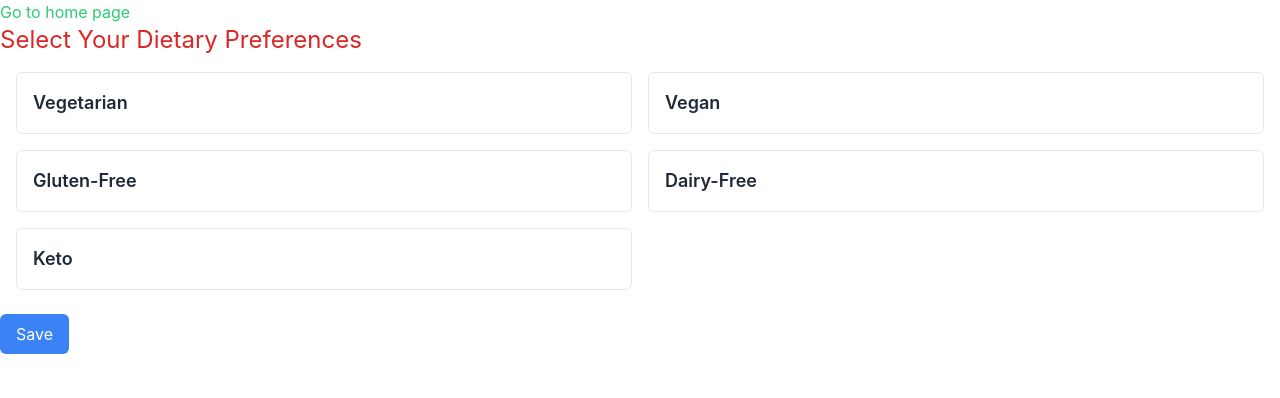
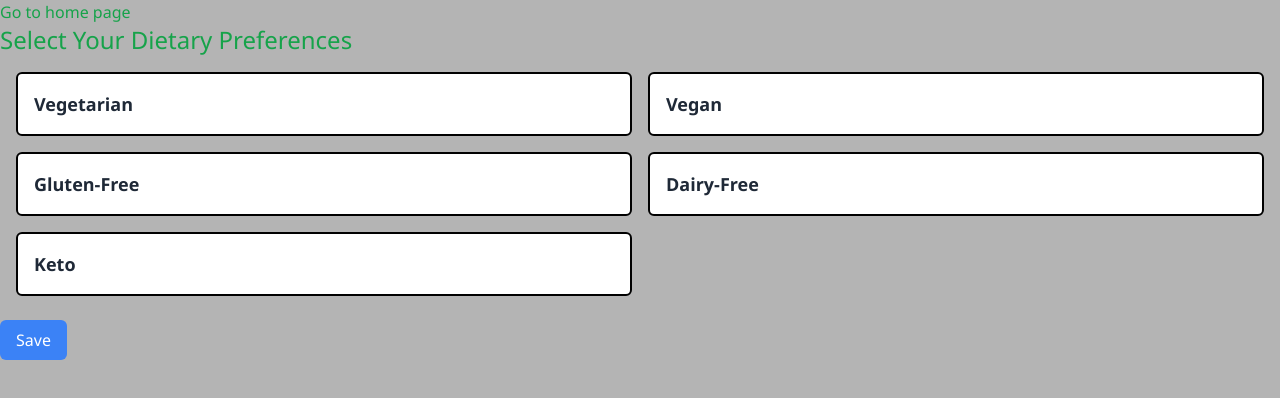
Before and after one commit to MGreizis/fridge-planner, a SvelteKit app: page /preferences in a window 1280 px wide. Shown: the top 398 px of the page. Built offline with nearby package versions, Linux system fonts and the light colour scheme.

Commit message:
diet preferences now also work (+ some tw stuff)

```diff
--- a/src/lib/DietPreferences.svelte
+++ b/src/lib/DietPreferences.svelte
@@ -14,10 +14,11 @@
   }
 
   async function savePreferences() {
-    const selectedPreferences = dietaryPreferences
-      .filter((preference) => preference.selected)
-      .map((preference) => preference.name);
-      console.log("Selected preferences:", selectedPreferences);
+    const selectedPreferences = dietaryPreferences.map((preference) => ({
+      name: preference.name,
+      selected: preference.selected,
+    }));
+    console.log("Selected preferences:", selectedPreferences);
 
     try {
       await invoke("save_dietary_preferences", { preferences: JSON.stringify(selectedPreferences) });
@@ -29,15 +30,15 @@
 
 <main>
   <a href="/">
-    <button class="border-1 border-black rounded-md hover-bg-green-600">Go to home page</button>
+    <button class="border-1 border-black rounded-md hover:bg-slate-500">Go to home page</button>
   </a>
 
   <form>
-    <h2 class="text-2xl mb-4 text-red-600">Select Your Dietary Preferences</h2>
+    <h2 class="text-2xl mb-4 text-green-600">Select Your Dietary Preferences</h2>
     <div class="grid grid-cols-2 gap-4 mx-4">
       {#each dietaryPreferences as preference, index (preference.name)}
       <div
-        class="bg-white p-4 border border-gray-200 rounded-md cursor-pointer hover-bg-blue-100"
+        class="bg-white p-4 border-2 border-black rounded-md cursor-pointer hover:bg-blue-100"
         class:bg-blue-100={preference.selected}
         on:click={() => togglePreference(index)}
       >
--- a/src/lib/Onboarding.svelte
+++ b/src/lib/Onboarding.svelte
@@ -28,7 +28,7 @@
 
 <main>
   <a href="/">
-    <button class="border-1 border-black rounded-md hover:bg-green-600">Go to home page</button>
+    <button class="border-1 border-black rounded-md hover:bg-slate-500">Go to home page</button>
   </a>
 
   <form>
@@ -36,7 +36,7 @@
     <div class="grid grid-cols-2 gap-4 mx-4">
       {#each appliances as appliance, index (appliance.name)}
       <div
-        class="bg-white p-4 border border-gray-200 rounded-md cursor-pointer hover:bg-blue-100"
+        class="bg-white p-4 border-2 border-black rounded-md cursor-pointer hover:bg-blue-100"
         class:bg-blue-100={appliance.checked}
         on:click={() => toggleAppliance(index)}
       >
--- a/src/routes/+layout.svelte
+++ b/src/routes/+layout.svelte
@@ -6,16 +6,18 @@
 
 <style lang="postcss">
   :global(html) {
-    font-family: "Inter", sans-serif;
+    /* font-family: "Inter", sans-serif; */
+    font-family:'Segoe UI', Tahoma, Geneva, Verdana, sans-serif;
     font-size: 16px;
     font-weight: 400;
     line-height: 1.5;
     color: #1f2937;
     -webkit-font-smoothing: antialiased;
     -moz-osx-font-smoothing: grayscale;
+    background: rgb(180, 180, 180);
   }
   :global(a) {
-    color: #2ECC71;
+    color: rgb(22 163 74);
     text-decoration: none;
     &:hover {
       text-decoration: underline;
--- a/src/routes/+page.svelte
+++ b/src/routes/+page.svelte
@@ -1,9 +1,9 @@
-<h1>Welcome to SvelteKit</h1>
+<h1 class="text-2xl">Welcome to SvelteKit</h1>
 <p>Visit <a href="https://kit.svelte.dev">kit.svelte.dev</a> to read the documentation</p>
 
 <a href="/onboarding">
-  <button class="border-2 border-black rounded-md hover:bg-green-600">Get Started</button>
+  <button class="border-2 border-black rounded-md hover:bg-slate-500">Get Started</button>
 </a>
 <a href="/preferences">
-  <button class="border-2 border-black rounded-md hover:bg-green-600">Preferences</button>
+  <button class="border-2 border-black rounded-md hover:bg-slate-500">Preferences</button>
 </a>
```
Also changed, not shown: 2 other files (tests, documents, lock files or other folders).
